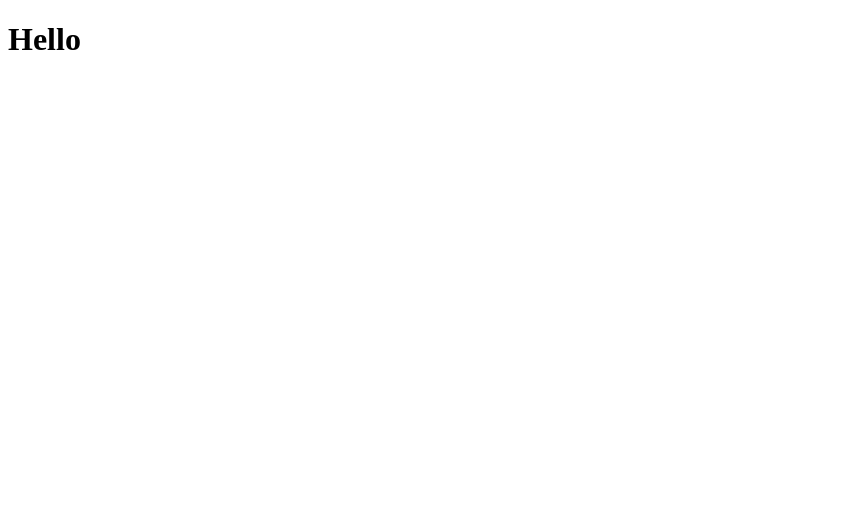
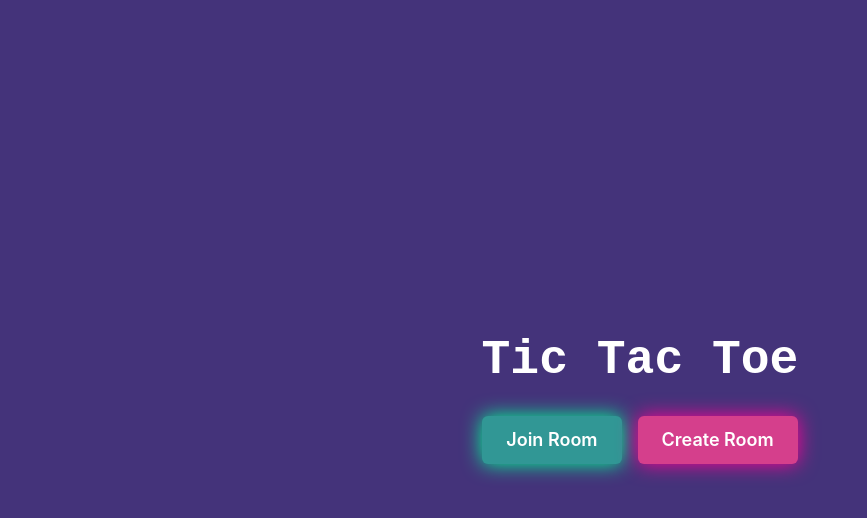
Before and after one commit to shivanshsin0203/Tic-Tac-Toe_MultiP_frontend, a React (Create React App) app: page / in a window 1280 px wide. Shown: the top 518 px of the page, without its empty margins (0-867 px from the left). Built offline with nearby package versions, Linux system fonts and the light colour scheme.

Commit message:
Created Home Page

```diff
--- a/package.json
+++ b/package.json
@@ -3,11 +3,16 @@
   "version": "0.1.0",
   "private": true,
   "dependencies": {
+    "@chakra-ui/react": "^2.8.2",
+    "@emotion/react": "^11.11.1",
+    "@emotion/styled": "^11.11.0",
     "@testing-library/jest-dom": "^5.17.0",
     "@testing-library/react": "^13.4.0",
     "@testing-library/user-event": "^13.5.0",
+    "framer-motion": "^10.16.5",
     "react": "^18.2.0",
     "react-dom": "^18.2.0",
+    "react-router-dom": "^6.19.0",
     "react-scripts": "5.0.1",
     "web-vitals": "^2.1.4"
   },
--- a/src/App.js
+++ b/src/App.js
@@ -1,6 +1,17 @@
-function App() {
-  return <>
-    <h1>Hello</h1>
-  </>
-}
+import React from 'react';
+import { BrowserRouter as Router, Routes, Route } from 'react-router-dom';
+import Home from './home.jsx';
+import Room from './room.jsx';
+
+const App = () => {
+  return (
+    <Router>
+      <Routes>
+        <Route path="/" element={<Home />} />
+        <Route path="/newroom/:id" element={<Room />} />
+      </Routes>
+    </Router>
+  );
+};
+
 export default App;
--- /dev/null
+++ b/src/home.jsx
@@ -0,0 +1,123 @@
+import React, { useState } from 'react';
+import {
+  ChakraProvider,
+  CSSReset,
+  Box,
+  Heading,
+  Button,
+  Container,
+  Modal,
+  ModalOverlay,
+  ModalContent,
+  ModalHeader,
+  ModalFooter,
+  ModalBody,
+  ModalCloseButton,
+  Input,
+} from '@chakra-ui/react';
+
+function Home() {
+  const [joinRoomModalOpen, setJoinRoomModalOpen] = useState(false);
+  const [createRoomModalOpen, setCreateRoomModalOpen] = useState(false);
+  const [nameInput, setNameInput] = useState('');
+  const [roomIdInput, setRoomIdInput] = useState('');
+
+  const handleJoinRoom = () => {
+
+    console.log('Joining room:', nameInput, roomIdInput);
+    setJoinRoomModalOpen(false);
+  };
+
+  const handleCreateRoom = () => {
+    // Add your logic for creating a room here
+    console.log('Creating room:', nameInput);
+    setCreateRoomModalOpen(false);
+  };
+
+  return (
+    <ChakraProvider>
+      <CSSReset />
+      <Box
+        height="100vh"
+        display="flex"
+        justifyContent="center"
+        alignItems="center"
+        backgroundColor="purple.800"
+        color="white"
+      >
+        <Container textAlign="center">
+          <Heading as="h1" size="2xl" mb="8" fontFamily="monospace">
+            Tic Tac Toe
+          </Heading>
+          <Button
+            colorScheme="teal"
+            size="lg"
+            mr="4"
+            boxShadow="0 0 20px rgba(0, 255, 150, 1)"
+            onClick={() => setJoinRoomModalOpen(true)}
+          >
+            Join Room
+          </Button>
+          <Button
+            colorScheme="pink"
+            size="lg"
+            boxShadow="0 0 20px rgba(255, 0, 150, 1)"
+            onClick={() => setCreateRoomModalOpen(true)}
+          >
+            Create Room
+          </Button>
+        </Container>
+
+        {/* Join Room Modal */}
+        <Modal isOpen={joinRoomModalOpen} onClose={() => setJoinRoomModalOpen(false)}>
+          <ModalOverlay />
+          <ModalContent>
+            <ModalHeader>Join Room</ModalHeader>
+            <ModalCloseButton />
+            <ModalBody>
+              <Input
+                placeholder="Your Name"
+                mb="4"
+                value={nameInput}
+                onChange={(e) => setNameInput(e.target.value)}
+              />
+              <Input
+                placeholder="Room ID"
+                value={roomIdInput}
+                onChange={(e) => setRoomIdInput(e.target.value)}
+              />
+            </ModalBody>
+            <ModalFooter>
+              <Button colorScheme="teal" onClick={handleJoinRoom}>
+                Join
+              </Button>
+            </ModalFooter>
+          </ModalContent>
+        </Modal>
+
+        {/* Create Room Modal */}
+        <Modal isOpen={createRoomModalOpen} onClose={() => setCreateRoomModalOpen(false)}>
+          <ModalOverlay />
+          <ModalContent>
+            <ModalHeader>Create Room</ModalHeader>
+            <ModalCloseButton />
+            <ModalBody>
+              <Input
+                placeholder="Your Name"
+                value={nameInput}
+                onChange={(e) => setNameInput(e.target.value)}
+              />
+            </ModalBody>
+            <ModalFooter>
+              <Button colorScheme="pink" onClick={handleCreateRoom}>
+                Create
+              </Button>
+            </ModalFooter>
+          </ModalContent>
+        </Modal>
+      </Box>
+    </ChakraProvider>
+  );
+}
+
+export default Home;
--- a/src/index.js
+++ b/src/index.js
@@ -1,9 +1,12 @@
 import React from 'react';
 import ReactDOM from 'react-dom/client';
 import App from './App';
+import { ChakraProvider } from '@chakra-ui/react';
 const root = ReactDOM.createRoot(document.getElementById('root'));
 root.render(
-  <React.StrictMode>
-    <App />
-  </React.StrictMode>
+  <ChakraProvider>
+   <App />
+  </ChakraProvider>
+
+
 );
```
Also changed, not shown: src/room.jsx (added), 1 other file (tests, documents, lock files or other folders).
